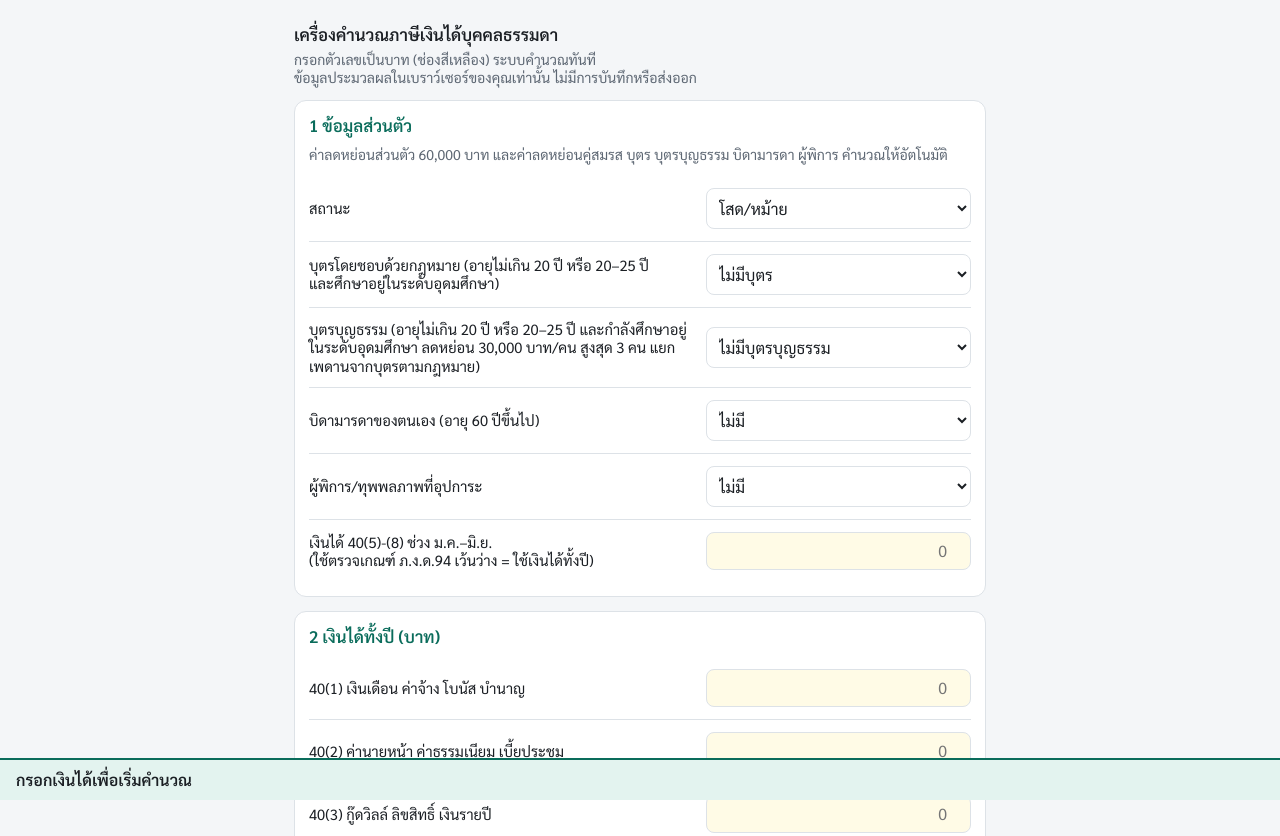
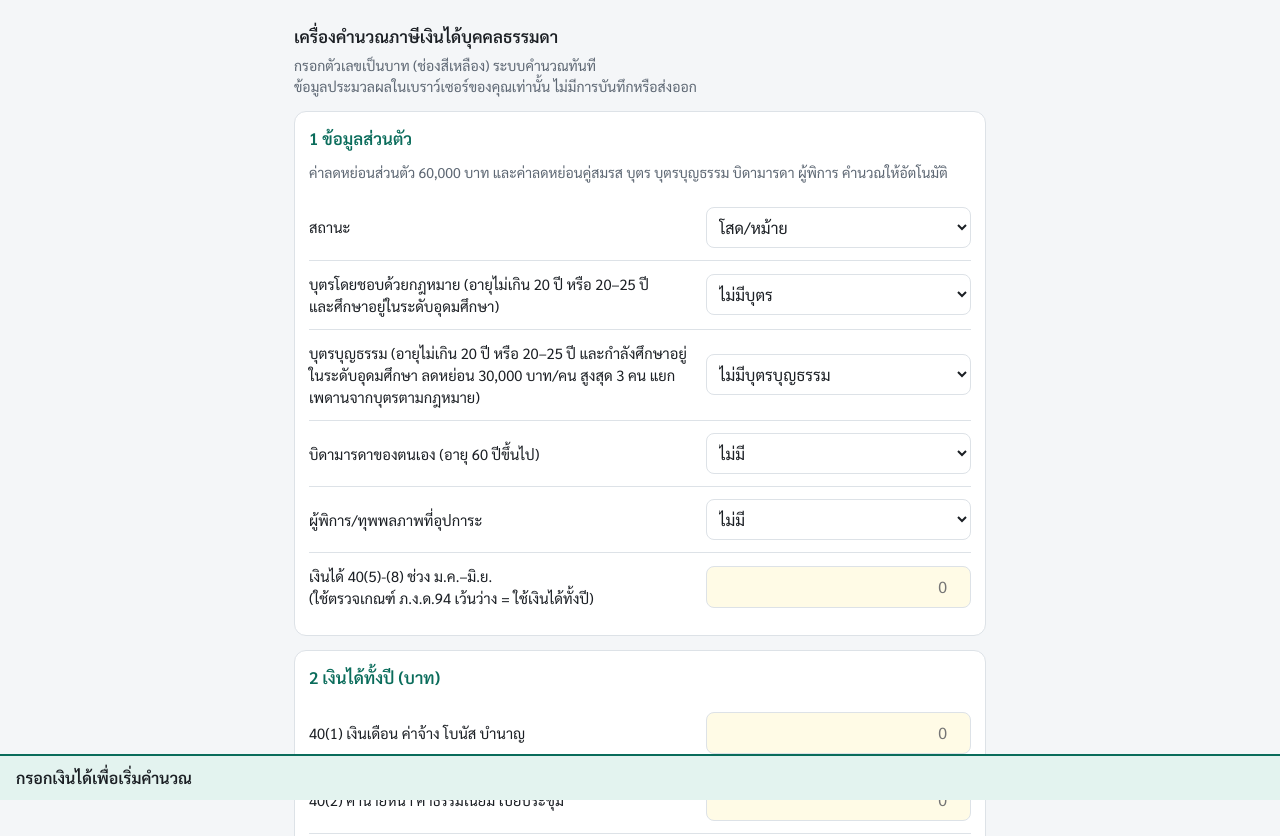
Before and after one commit to imkhunche/simple-thai-tax-calculator, a plain HTML site: page index.html in a window 1280 px wide. Shown: the top 836 px of the page. Drawn offline with Linux system fonts and the light colour scheme.

```diff
--- a/index.html
+++ b/index.html
@@ -9,7 +9,7 @@
 :root[data-theme="dark"]{--bg:#14171a;--card:#1d2226;--tx:#e8ebee;--mu:#9aa4ae;--bd:#2e353b;--ac:#4cc3ad;--ac2:#17302b;--in:#262a1c;color-scheme:dark}
 html{scroll-padding-top:env(safe-area-inset-top,0px);font-size:16px}
 *{box-sizing:border-box}
-body{margin:0;background:var(--bg);color:var(--tx);font:1rem/1.25 'TH Sarabun New','Sarabun',system-ui,sans-serif}
+body{margin:0;background:var(--bg);color:var(--tx);font:1rem/1.50 'Sarabun','TH Sarabun New',system-ui,sans-serif}
 main{max-width:720px;margin:0 auto;padding:16px 14px 110px}
 h1{font-size:1.05rem;margin:8px 0 4px}h2{font-size:1.05rem;margin:0 0 10px;color:var(--ac)}
 section{background:var(--card);border:1px solid var(--bd);border-radius:12px;padding:14px;margin:14px 0}
```
